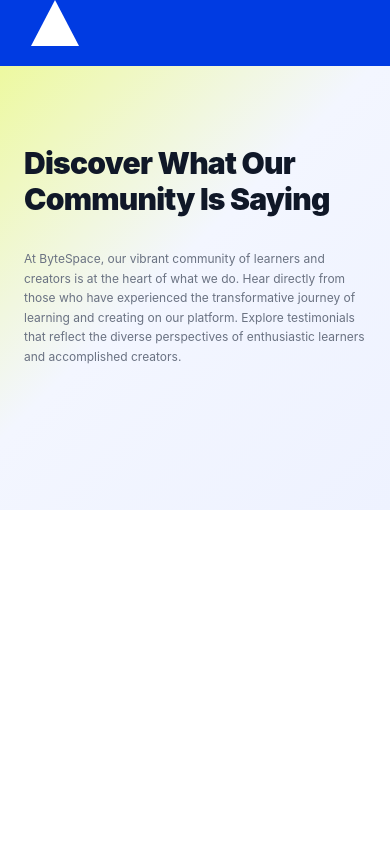
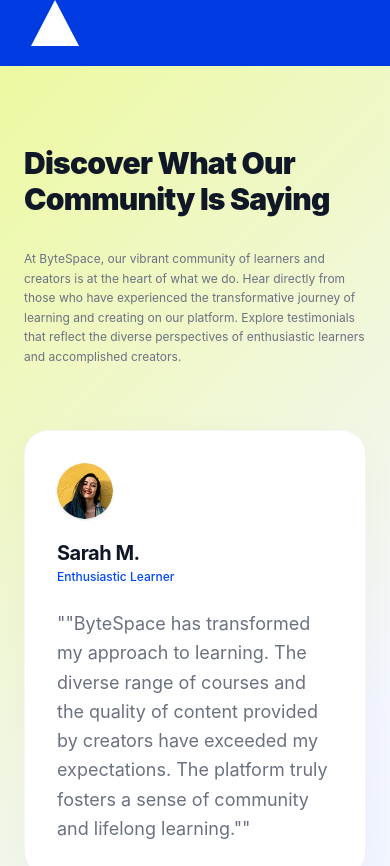
Before and after one commit to Sh-Mustak/bytespace, a React (Vite) app: page / in a window 390 px wide. Shown: the part 7398-8264 px from the top of the page. Before the commit the page ends 7908 px from the top, so only its background shows below. Built offline with nearby package versions, Linux system fonts and the light colour scheme.

Commit message:
feat: add testimonial card component

```diff
--- /dev/null
+++ b/src/components/TestimonialSection/TestimonialCard.jsx
@@ -0,0 +1,31 @@
+export default function TestimonialCard({ name, role, quote, avatar }) {
+  return (
+    <div className="bg-white rounded-[24px] p-8 shadow-[0_10px_40px_rgba(0,0,0,0.03)] border border-gray-100 flex flex-col justify-between h-full text-left">
+      <div>
+        {/* Avatar Image */}
+        <div className="mb-5">
+          <img
+            src={avatar || "/img/Ellipse 1.png"}
+            alt={name}
+            className="w-14 h-14 rounded-full object-cover shadow-sm"
+          />
+        </div>
+
+        {/* Name & Role */}
+        <div className="mb-6">
+          <h4 className="text-xl font-bold text-gray-900 tracking-tight mb-0.5">
+            {name}
+          </h4>
+          <span className="text-xs font-medium text-[#0047FF] block">
+            {role}
+          </span>
+        </div>
+
+        {/* Quote */}
+        <p className="text-lg leading-relaxed text-gray-500 font-normal">
+          "{quote}"
+        </p>
+      </div>
+    </div>
+  );
+}
--- a/src/components/TestimonialSection/TestimonialsSection.jsx
+++ b/src/components/TestimonialSection/TestimonialsSection.jsx
@@ -1,9 +1,9 @@
-
-
+import TestimonialCard from "./TestimonialCard";
+import { testimonials } from "../../data/content";
 export default function TestimonialsSection() {
   return (
     <section className="bg-[linear-gradient(135deg,#edf9a0_0%,#f3f6ff_45%,#eef2ff_100%)] py-20 font-sans text-gray-900 overflow-hidden">
-      <div className="max-w-[1180px] mx-auto px-6 md:px-10">
+      <div className="max-w-[1204px] mx-auto px-6 md:px-10">
         {/* Section Header */}
         <div className="grid grid-cols-1 md:grid-cols-12 gap-8 items-start mb-16">
           <div className="md:col-span-6">
@@ -23,7 +23,16 @@
             </p>
           </div>
         </div>
-
+         {/* Testimonials Grid */}
+        <div className="grid grid-cols-1 md:grid-cols-3 gap-8">
+          {testimonials.map((t, index) => (
+            <TestimonialCard
+              key={t.name}
+              {...t}
+              avatar={t.avatar || `/img/Ellipse ${index + 1}.png`}
+            />
+          ))}
+        </div>
       </div>
     </section>
   );
```
